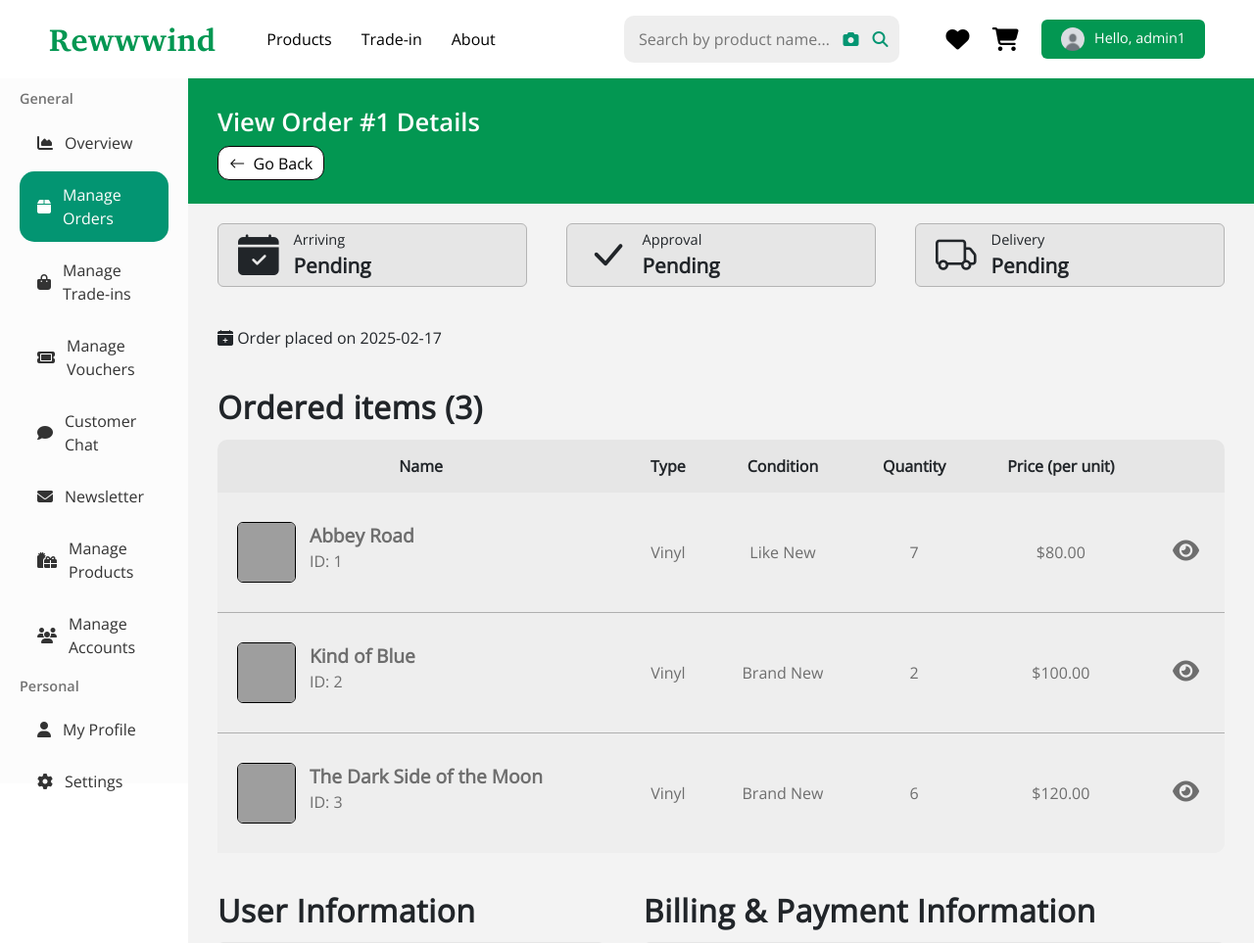
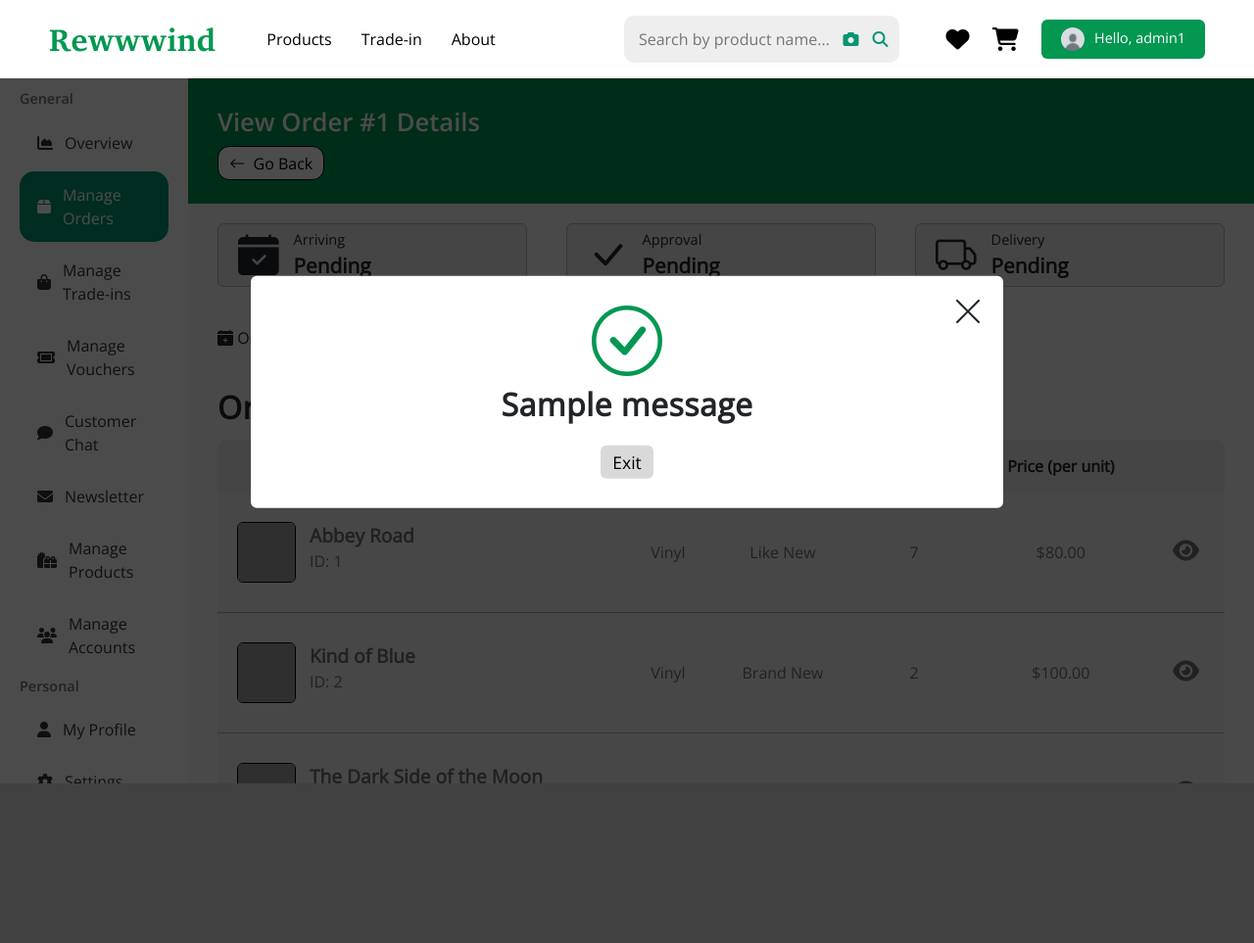
Before and after one commit to bennygdev/rewwwind, a Flask app: a page that uses app/templates/dashboard/manageOrders/orderDetail.html in a window 1280 px wide. Shown: the top 963 px of the page at 98% size. After the commit the page ends 800 px from the top, so only its background shows below. Run offline with Flask 3, Linux system fonts and the light colour scheme; a user stored in the database is signed in; tables that the repository leaves empty hold one stand-in row (values such as "Sample post"); one stand-in notice (Sample message) is shown; some libraries are stand-ins or nearby versions; grey boxes are pictures that could not be loaded.

Commit message:
refactored admins and owners challenge when adding products to cart. modal shows when payment is successful

```diff
--- a/app/static/css/dashboard/manageOrders/orderDetail.css
+++ b/app/static/css/dashboard/manageOrders/orderDetail.css
@@ -322,6 +322,69 @@ td.orderStock div {
     background-color: #039752;
 }
 
+/* messages modal */
+.overlay {
+    display: none;
+    width: 100%;
+    height: 100%;
+    background-color: black;
+    opacity: 70%;
+    position: fixed;
+    top: 50%;
+    left: 50%;
+    transform: translate(-50%, -50%);
+    z-index: 6;
+}
+
+.modal {
+    position: fixed;
+    top: 50%;
+    left: 50%;
+    transform: translate(-50%, -50%);
+    width: 60%;
+    max-height: 300px;
+    height: auto;
+    display: flex;
+    flex-direction: column;
+    background-color: white;
+    border-radius: var(--bs-border-radius);
+}
+
+.modal .success {
+    padding: 30px;
+    display: flex;
+    flex-direction: column;
+    align-items: center;
+    justify-content: center;
+    gap: 10px;
+    height: 100%;
+}
+
+.success i.bi-x-lg, .delete i.bi-x-lg {
+    position: absolute;
+    top: 20px;
+    right: 20px;
+}
+
+.success h2, .delete h2 {
+    font-weight: bold;
+}
+
+.success i.bi-check-circle {
+    font-size: 4.5em;
+    color: #039752;
+}
+
+.modal .button-wrapper input {
+    all: unset;
+    font-size: 1.1em;
+    padding: 0.2em 0.7em;
+    background-color: #d9d9d9;
+    color: black;
+    border-radius: var(--bs-border-radius);
+    cursor: pointer;
+}
+
 @media (max-width: 1400px) {
     .bottom {
         flex-direction: column;
--- a/app/templates/dashboard/manageOrders/orderDetail.html
+++ b/app/templates/dashboard/manageOrders/orderDetail.html
@@ -395,8 +395,26 @@
     </a>
 </div>
 {% endif %}
+{% with messages = get_flashed_messages(with_categories=true) %}
+{% if messages %}
+    <div class="overlay" style="display: block;"></div>
+    <div class="modal" style="display: flex;">
+        {% for category, message in messages %}
+        <div class="success">
+            <i class="bi bi-x-lg fa-2xl"></i>
+            <i class="bi bi-check-circle fa-2xl"></i>
+            <h2>{{ message }}</h2>
+            <div class="button-wrapper">
+                <input id="cancel" name="cancel" type="button" value="Exit">
+            </div>
+        </div>
+        {% endfor %}
+    </div>
+{% endif %}
+{% endwith %}
 
 {% endblock %}
 
 {% block body_scripts %}
+<script type="text/javascript" src="{{ url_for('static', filename='js/dashboard/manageOrders/ordersListing.js') }}"></script>
 {% endblock %}
```
Also changed, not shown: app/payment.py (+11 -5 lines), 1 other file.
